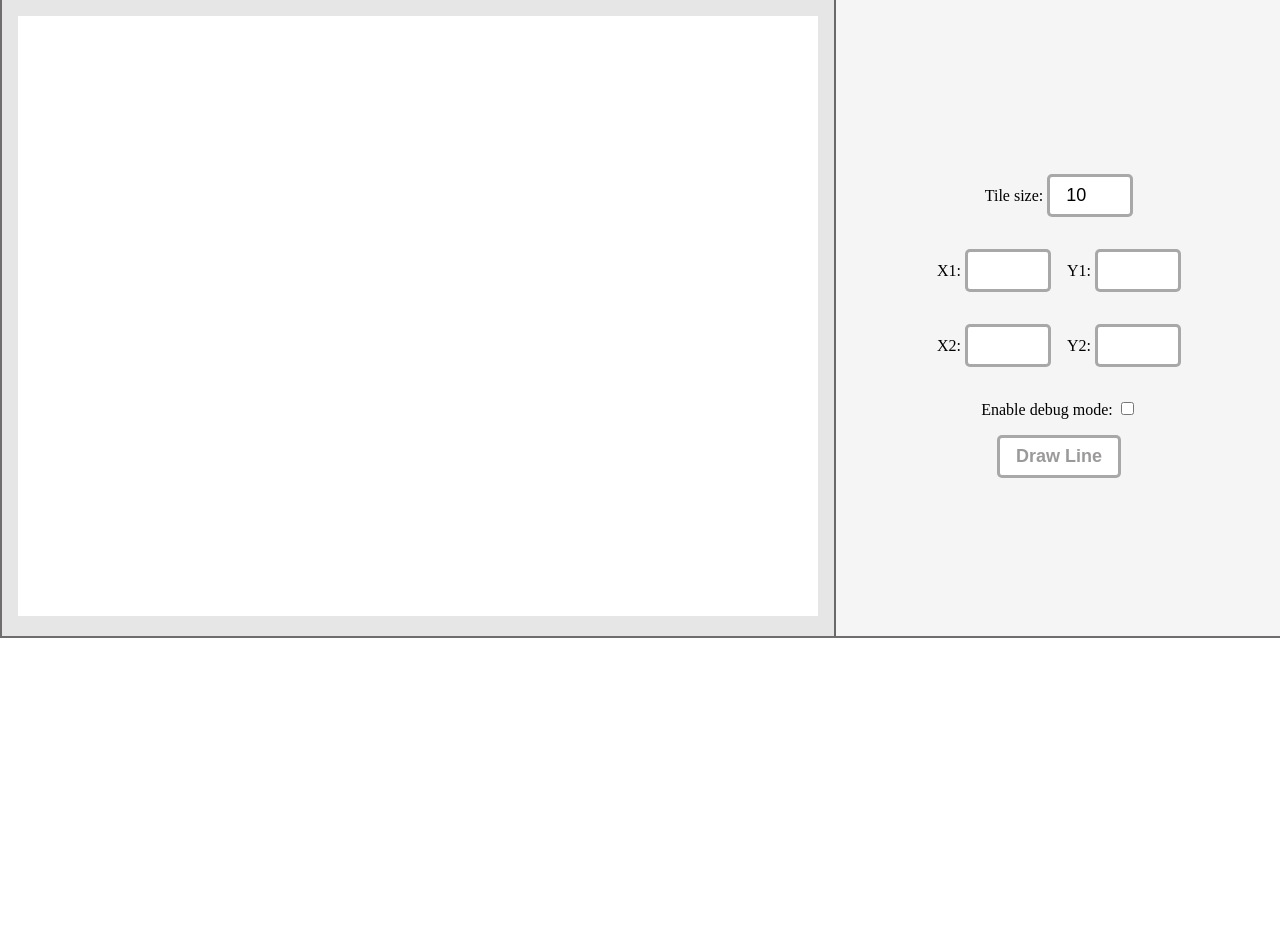
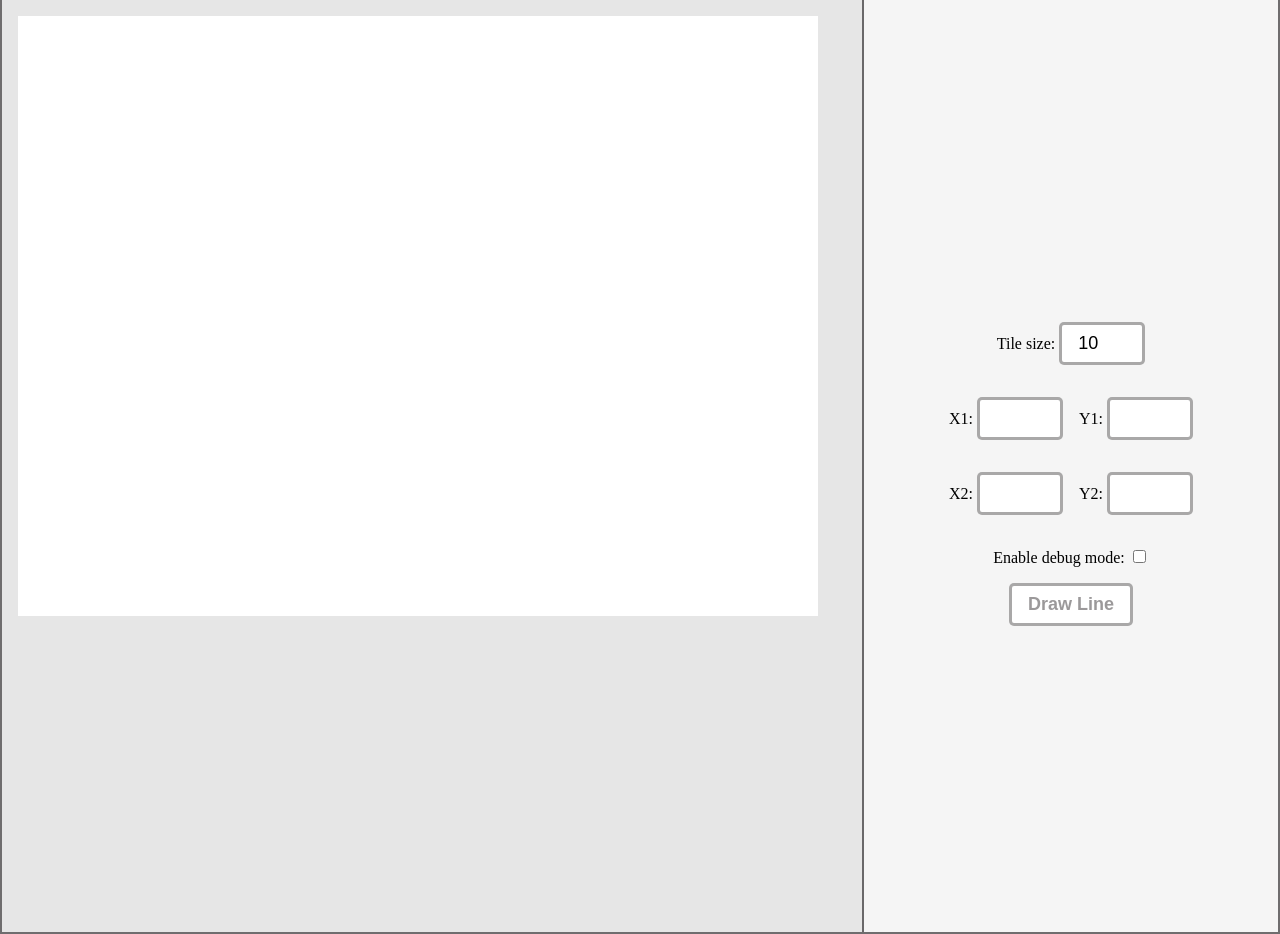
Before and after one commit to ZloiY/giis, an Angular app: page / in a window 1280 px wide. Before the commit the page ends 800 px from the top, so only its background shows below. Built offline with nearby package versions, Linux system fonts and the light colour scheme; what ngx-logger would draw is missing.

Commit message:
refactor(styles): add scrollbars for canvas, stretch all markup to fit screen size

```diff
--- a/src/app/lab-1/lab-1.component.scss
+++ b/src/app/lab-1/lab-1.component.scss
@@ -1,6 +1,5 @@
 .layout {
   margin: 0;
-  width: 100%;
   display: flex;
   flex-direction: row;
   align-items: stretch;
@@ -8,13 +7,15 @@
   border-top: none;
 
   .draw {
+    flex: 2;
     padding: 1rem;
     background-color: #e6e6e6;
+    overflow: scroll;
+    height: 900px;
     border-right: 2px solid rgba(78, 76, 77, 0.81);
 
     .canvas {
       background-color: white;
-      flex: 3;
     }
   }
 
```
